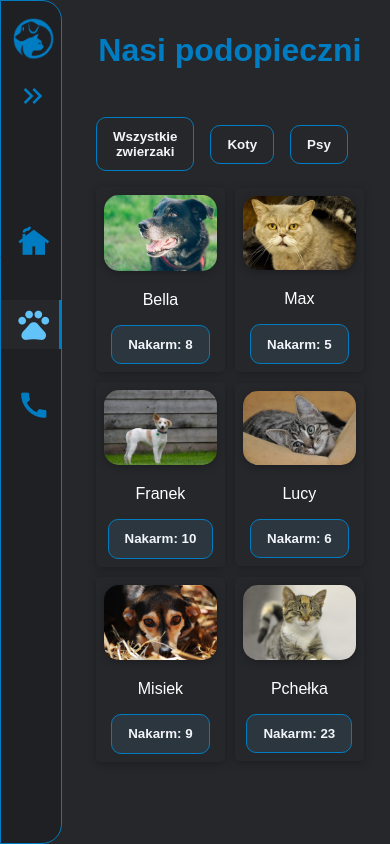
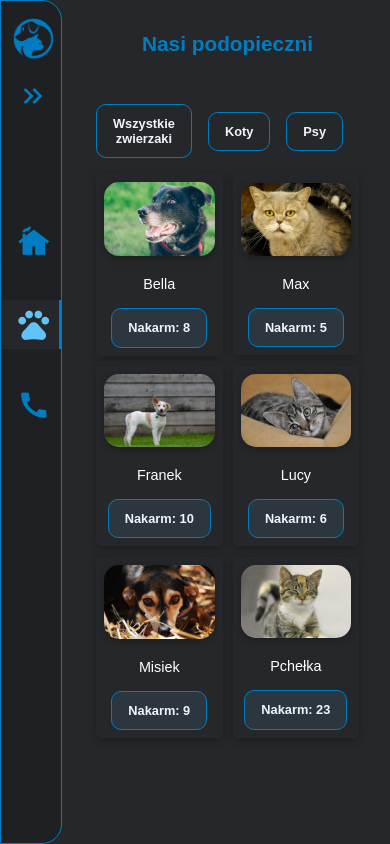
Before and after one commit to bar-85/Vue-schronisko-dla-zwierzat, a Vue app: page /pets in a window 390 px wide. Built offline with nearby package versions, Linux system fonts and the light colour scheme.

Commit message:
Change style

```diff
--- a/src/App.vue
+++ b/src/App.vue
@@ -60,6 +60,10 @@ button {
 		@media (max-width: 978px) {
 			padding-left: 6rem;
 		}
+
+		button {
+			font-size: 0.8rem;
+		}
 	}
 }
 </style>
--- a/src/views/Contact.vue
+++ b/src/views/Contact.vue
@@ -1,7 +1,7 @@
 <template>
 	<main class="home-page">
 		<div class="box">
-			<h1>Kontakt</h1>
+			<div class="title">Kontakt</div>
 			<p>+48 123 456 78</p>
 		</div>
 	</main>
@@ -20,25 +20,15 @@
 		border-radius: 10px;
 		box-shadow: 0 2px 8px rgba(0, 0, 0, 0.25);
 
-		h1 {
+		.title {
 			text-transform: uppercase;
 			margin: 1rem;
+			font-size: 1.3rem;
 		}
 
 		p {
 			text-align: center;
 		}
 	}
-
-	@media (max-width: 978px) {
-	.home-page {
-
-
-		h1 {
-			font-size: 1.1rem;
-		}
-
-	}
-	}
 }
 </style>
--- a/src/views/Pets.vue
+++ b/src/views/Pets.vue
@@ -1,6 +1,6 @@
 <template>
 	<main class="home-page">
-		<h1>Nasi podopieczni</h1>
+		<h2>Nasi podopieczni</h2>
 		<div class="buttons">
 			<button @click="filter = 'all'">Wszystkie zwierzaki</button>
 			<button @click="filter = 'cat'">Koty</button>
@@ -52,7 +52,7 @@ export default {
 
 <style lang="scss" scoped>
 .home-page {
-	h1 {
+	h2 {
 		text-align: center;
 		margin-bottom: 3rem;
 		color: var(--blue);
@@ -110,8 +110,16 @@ export default {
 	}
 
 	@media (max-width: 978px) {
+		h2 {
+			font-size: 1.3rem;
+		}
+
 		.gallery {
 			grid-template-columns: repeat(2, 1fr);
+
+			p {
+				font-size: 0.9rem;
+			}
 		}
 	}
 }
```
